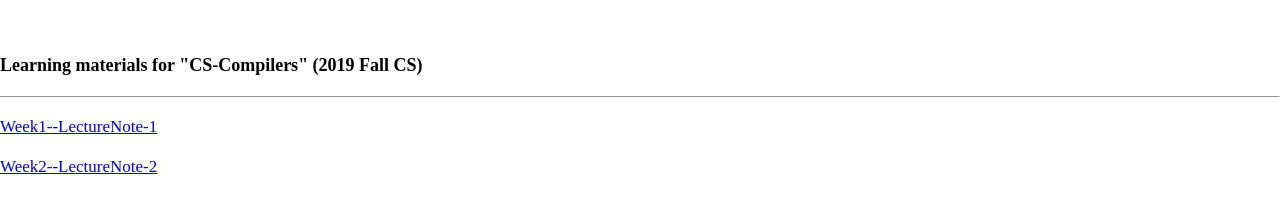
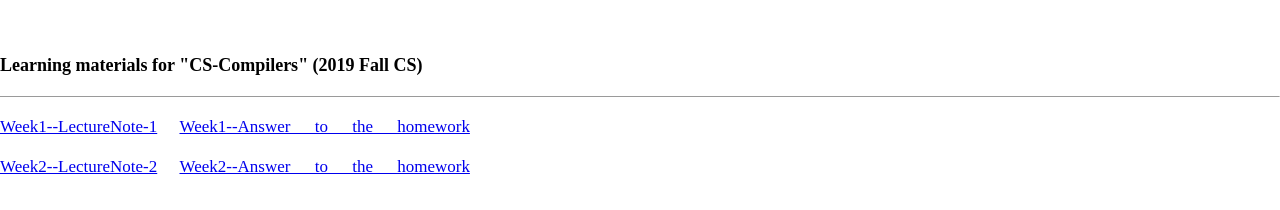
Before and after one commit to XiaoyuanXie/xiaoyuanxie.github.io, a plain HTML site: page 2019Fall/2019Fall.html in a window 1280 px wide. Drawn offline with Linux system fonts and the light colour scheme.

Commit message:
Update 2019Fall.html

```diff
--- a/2019Fall/2019Fall.html
+++ b/2019Fall/2019Fall.html
@@ -12,9 +12,11 @@
 	<hr size="1">
 	<div class="week">
 		<a href="./W1/Overview.pdf" target="_blank">Week1--LectureNote-1</a>
+		<a href="./W1/W1-answer.pdf" target="_blank">Week1--Answer to the homework</a>
 	</div>
 	<div class="week">
 		<a href="./W2/L2.pdf" target="_blank">Week2--LectureNote-2</a>
+		<a href="./W2/W2-answer.pdf" target="_blank">Week2--Answer to the homework</a>
 	</div>
 </body>
 </html>
```
